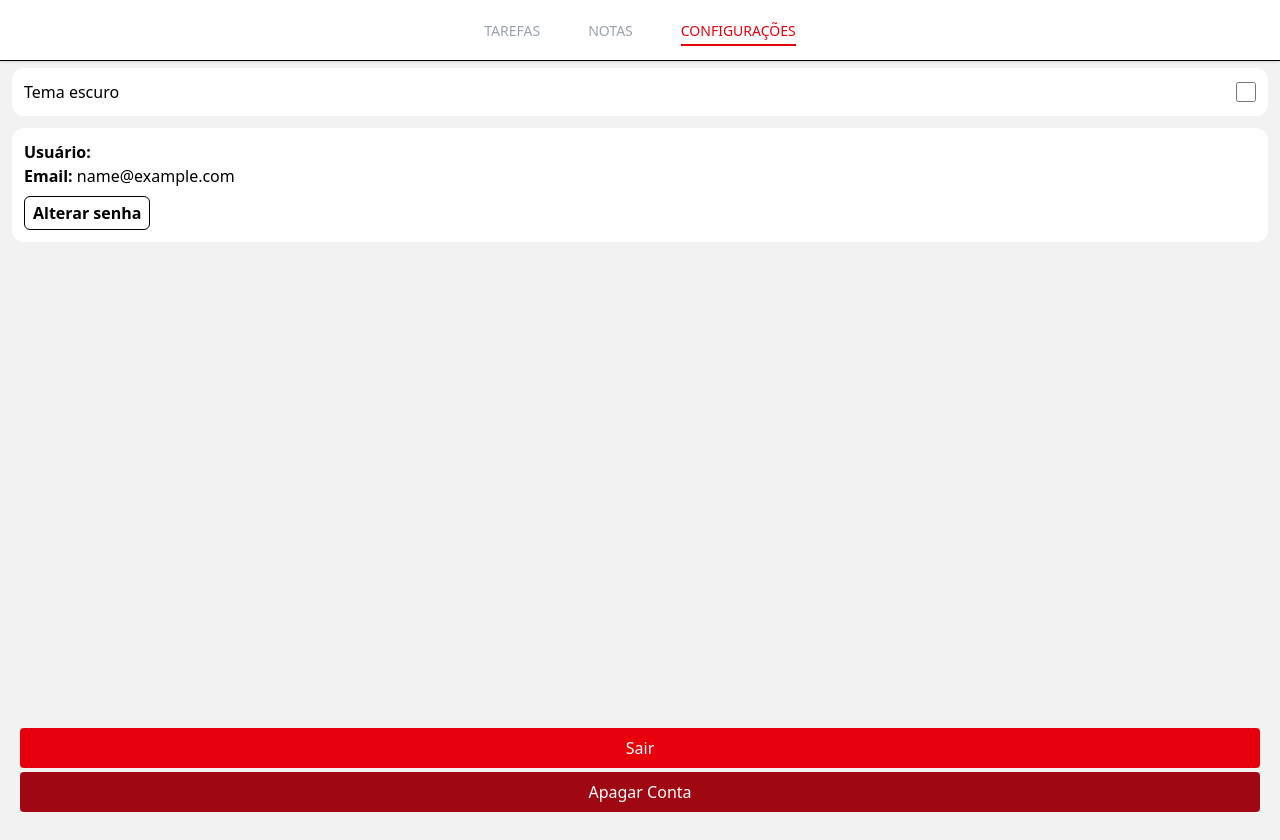
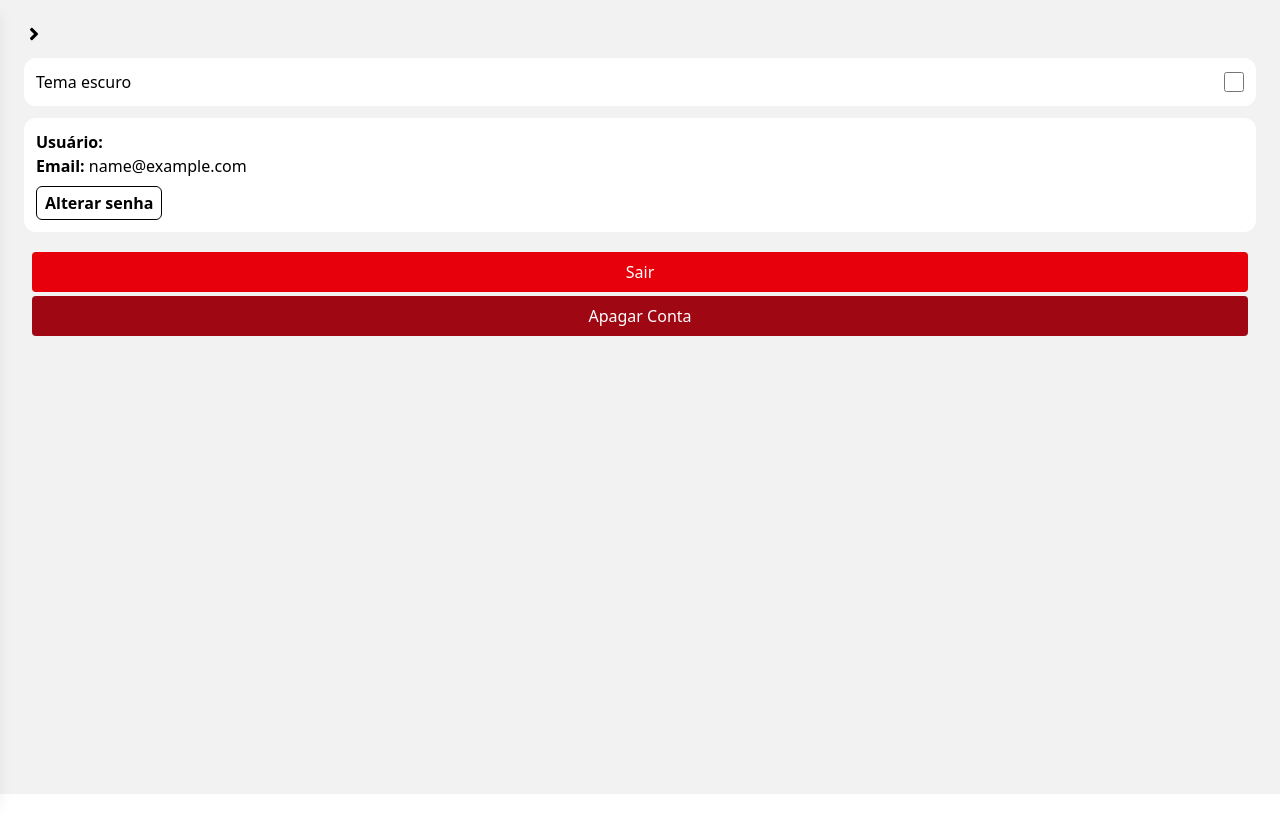
Before and after one commit to gust-devbr/ToDoList--web, a React (Vite) app: page /settings in a window 1280 px wide. Shown: the top 840 px of the page. After the commit the page ends 800 px from the top, so only its background shows below. Built offline with nearby package versions, Linux system fonts and the light colour scheme; sample sign-in values are in the browser's storage.

Commit message:
feat: troca da Navbar por Sidebar

```diff
--- a/src/app/(private)/Notes.jsx
+++ b/src/app/(private)/Notes.jsx
@@ -85,7 +85,7 @@ export default function Notes() {
 
     return (
         <div
-            className='flex flex-col px-4 py-5 shadow-2xl w-full min-w-screen min-h-screen'
+            className='flex-1 p-6 min-h-screen min-w-screen ml-0'
             style={{ backgroundColor: theme.card, color: theme.text }}
         >
             <Header
--- a/src/app/(private)/Settings.jsx
+++ b/src/app/(private)/Settings.jsx
@@ -24,9 +24,9 @@ export default function Settings() {
     };
 
     return (
-        <div className="px-3 py-5 w-full min-h-screen min-w-screen flex flex-col lg:w-screen" style={{ backgroundColor: theme.card, color: theme.text }}>
+        <div className="flex-1 p-6 min-h-screen min-w-screen ml-0 -mt-3" style={{ backgroundColor: theme.card, color: theme.text }}>
 
-            <div className="flex flex-row justify-between mt-2 rounded-xl p-3 items-center" style={{ backgroundColor: theme.background }}>
+            <div className="flex flex-row justify-between mt-10 rounded-xl p-3 items-center" style={{ backgroundColor: theme.background }}>
                 <label>Tema escuro</label>
                 <input
                     className="accent-indigo-600 w-5 h-5"
--- a/src/app/(private)/Tasks.jsx
+++ b/src/app/(private)/Tasks.jsx
@@ -84,7 +84,7 @@ export default function Tasks() {
 
     return (
         <div
-            className='flex flex-col px-4 py-5 shadow-2xl w-full min-w-screen min-h-screen'
+            className='flex-1 p-6 min-h-screen min-w-screen'
             style={{ backgroundColor: theme.card, color: theme.text }}
         >
 
--- /dev/null
+++ b/src/components/Sidebar.jsx
@@ -0,0 +1,64 @@
+import { NavLink } from 'react-router-dom';
+import { useTheme } from '../context/ThemeContext';
+import { useState } from 'react';
+import { FaAngleRight, FaCog, FaTasks } from 'react-icons/fa';
+import { GiNotebook } from 'react-icons/gi';
+
+export default function Sidebar() {
+    const [isOpen, setIsOpen] = useState(false);
+    const { theme } = useTheme();
+
+    const toggleSidebar = () => setIsOpen(!isOpen);
+
+    const linkClass = ({ isActive }) =>
+        `block uppercase text-md pb-1 transition flex flex-row gap-2 items-center
+        ${isActive
+            ? 'text-red-600 border-b-2 border-red-600'
+            : 'text-gray-400 hover:text-gray-600'
+        }`;
+
+    return (
+        <>
+            <button
+                onClick={toggleSidebar}
+                className={`
+                fixed top-4 left-4 z-50 p-2 rounded text-black transition-all duration-300 text-xl
+                ${isOpen ? "ml-50 rotate-180" : "ml-0"}
+                `}
+                style={{ color: theme.text }}
+            >
+                <FaAngleRight />
+            </button>
+
+            <div
+                className={`
+                top-0 left-0 h-full w-64 z-40 flex flex-col
+              bg-white shadow-lg border-r transition-transform duration-300
+                ${isOpen ? 'translate-x-0' : '-translate-x-full'}
+                `}
+                style={{ background: theme.background }}
+            >
+                <p style={{ color: theme.text }} className="ml-5 mt-10">
+                    Listas
+                </p>
+
+                <nav className="flex flex-col mt-2 gap-2 px-6 flex-1 mb-15">
+                    <NavLink onClick={toggleSidebar} to="/tasks" className={linkClass}>
+                        <FaTasks />
+                        Tarefas
+                    </NavLink>
+                    <NavLink onClick={toggleSidebar} to="/notes" className={linkClass}>
+                        <GiNotebook />
+                        Notas
+                    </NavLink>
+                    <div className="mt-auto flex">
+                        <NavLink onClick={toggleSidebar} to="/settings" className={linkClass}>
+                            <FaCog />
+                            Configurações
+                        </NavLink>
+                    </div>
+                </nav>
+            </div>
+        </>
+    );
+}
--- a/src/layout/PrivateLayout.jsx
+++ b/src/layout/PrivateLayout.jsx
@@ -1,11 +1,14 @@
-import Navbar from "../components/Navbar";
+import Navbar from "../components/Sidebar";
 import { Outlet } from "react-router-dom";
 
 export default function PrivateLayout() {
     return (
         <>
-            <Navbar />
-            <main className="pt-20 px-6">
+            <aside className="fixed top-0 left-0 z-50 h-screen w-64 text-zinc-100 transform transition-transform duration-300">
+                <Navbar />
+            </aside>
+
+            <main className="flex-1 pt-4 md:pt-0 px-6 transition-all duration-300">
                 <Outlet />
             </main>
         </>
```
